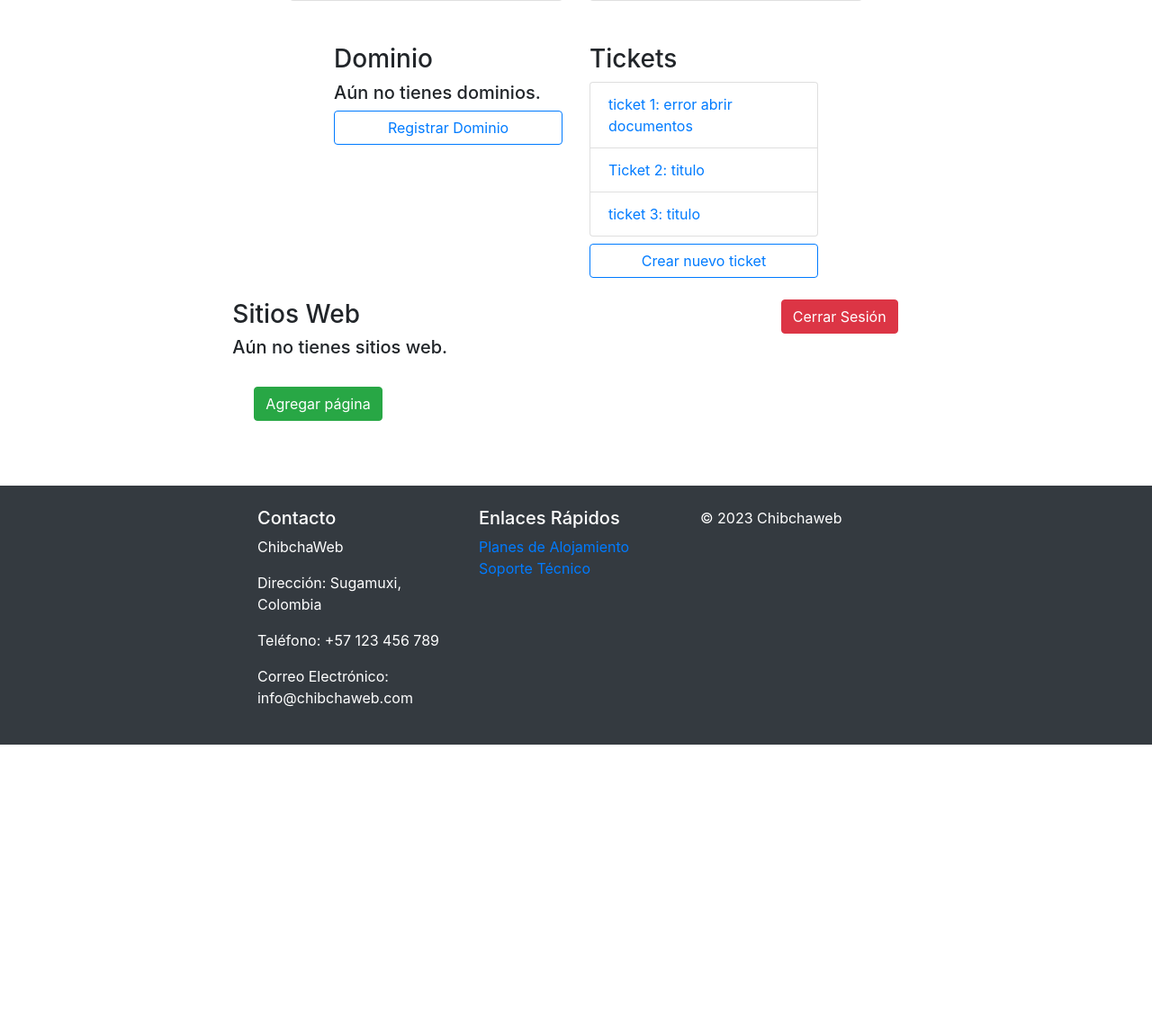
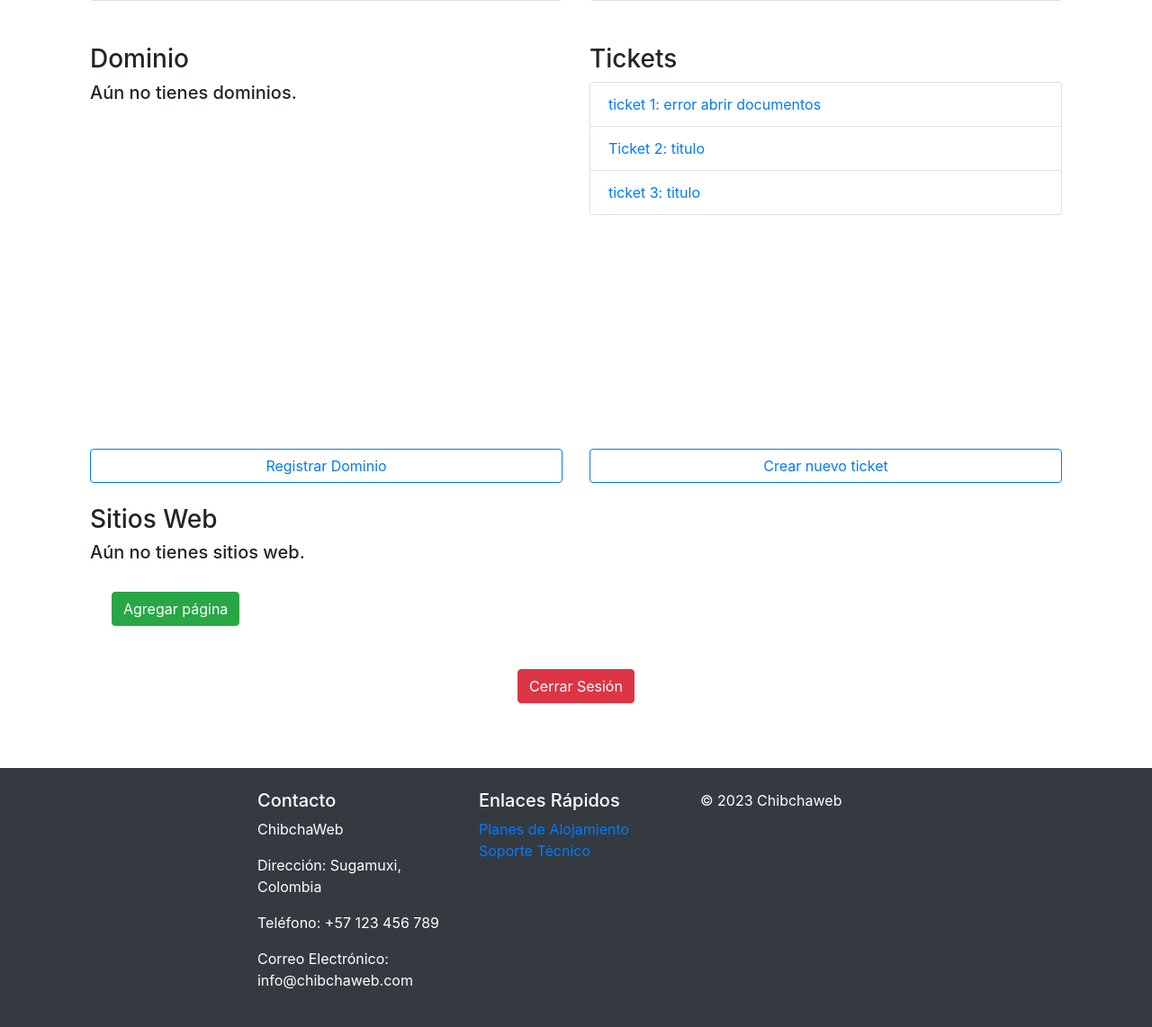
Before and after one commit to ardila-jonathan/ProyectoPatones, a Django app: template ChibchaWeb/chibchaweb_django/templates/cliente.html in a window 1280 px wide. Shown: the part 569-1711 px from the top of the page at 90% size. Before the commit the page ends 1397 px from the top, so only its background shows below. Run offline with Django 4.2, Linux system fonts and the light colour scheme; the template is opened without the code that fills it, so the values that code supplies are empty; some libraries are stand-ins or nearby versions.

Commit message:
arreglos visuales pagina cliente

```diff
--- a/ChibchaWeb/chibchaweb_django/templates/cliente.html
+++ b/ChibchaWeb/chibchaweb_django/templates/cliente.html
@@ -11,7 +11,7 @@
 </head>
 
 <body>
-  <div class="container mt-5">
+  <div class="container mt-5 flex-column">
     <div class="row">
       <div class="col-md-6">
         <div class="card h-100 d-flex flex-column">
@@ -59,11 +59,13 @@
           <div class="card-body">
             <p><strong>Número de Tarjeta:</strong> {{tarjeta.numeroTarjeta}}</p>
             <p><strong>CVC:</strong> {{tarjeta.cvc}} </p>
-            <p><strong>Fecha de Vencimiento:</strong>{{tarjeta.fechaVencimientoMes}}/{{tarjeta.fechaVencimientoAnio}}</p>
+            <p><strong>Fecha de Vencimiento:</strong>{{tarjeta.fechaVencimientoMes}}/{{tarjeta.fechaVencimientoAnio}}
+            </p>
             <p><strong>Dirección:</strong>{{tarjeta.direccion}}</p>
           </div>
           <div class="mt-auto">
-            <a href="{% url 'cambiarTarjeta' %}" class="btn btn-outline-primary d-block mx-auto mt-2">Cambiar Tarjeta</a>
+            <a href="{% url 'cambiarTarjeta' %}" class="btn btn-outline-primary d-block mx-auto mt-2">Cambiar
+              Tarjeta</a>
           </div>
         </div>
       </div>
@@ -73,7 +75,7 @@
       <div class="col-md-6">
         <div class="mt-4">
           <h3>Dominio</h3>
-
+          <div style="height: 400px; overflow-y: auto;">
             {% if dominios %}
             <ul class="list-group">
               {% for dominio in dominios %}
@@ -85,10 +87,11 @@
             {% else %}
             <h5>Aún no tienes dominios.</h5>
             {% endif %}
-
+          </div>
 
           <div class="mt-auto">
-            <a href="{% url 'registrarDominio' %}" class="btn btn-outline-primary d-block mx-auto mt-2">Registrar Dominio</a>
+            <a href="{% url 'registrarDominio' %}" class="btn btn-outline-primary d-block mx-auto mt-2">Registrar
+              Dominio</a>
           </div>
         </div>
       </div>
@@ -96,9 +99,11 @@
       <div class="col-md-6">
         <div class="mt-4">
           <h3>Tickets</h3>
+          <div style="height: 400px; overflow-y: auto;">
             <ul class="list-group">
               <li class="list-group-item">
-              <a href="https://www.youtube.com/watch?v=dQw4w9WgXcQ&ab_channel=RickAstley">ticket 1: error abrir documentos</a>
+                <a href="https://www.youtube.com/watch?v=dQw4w9WgXcQ&ab_channel=RickAstley">ticket 1: error abrir
+                  documentos</a>
               </li>
               <li class="list-group-item">
                 <a href="https://www.ejemplo2.com">Ticket 2: titulo</a>
@@ -107,14 +112,14 @@
                 <a href="https://www.ejemplo3.com">ticket 3: titulo</a>
               </li>
             </ul>
+          </div>
           <div class="mt-auto">
-            <a href="{% url 'registrarDominio' %}" class="btn btn-outline-primary d-block mx-auto mt-2">Crear nuevo ticket</a>
+            <a href="{% url 'registrarDominio' %}" class="btn btn-outline-primary d-block mx-auto mt-2">Crear nuevo
+              ticket</a>
           </div>
         </div>
       </div>
     </div>
-  </div>
-
 
     <div class="mt-4">
       <h3>Sitios Web</h3>
@@ -137,6 +142,7 @@
       <a href="{% url 'registrarPagina' cliente.usuario_id %}" class="btn btn-success m-4">Agregar
         página</a>
     </div>
+  </div>
 
   <div class="text-right">
     <a href="{% url 'cerrarSesion' %}" class="btn btn-danger m-4">Cerrar Sesión</a>
```
Lines whose indentation alone changed are shown as unchanged.
